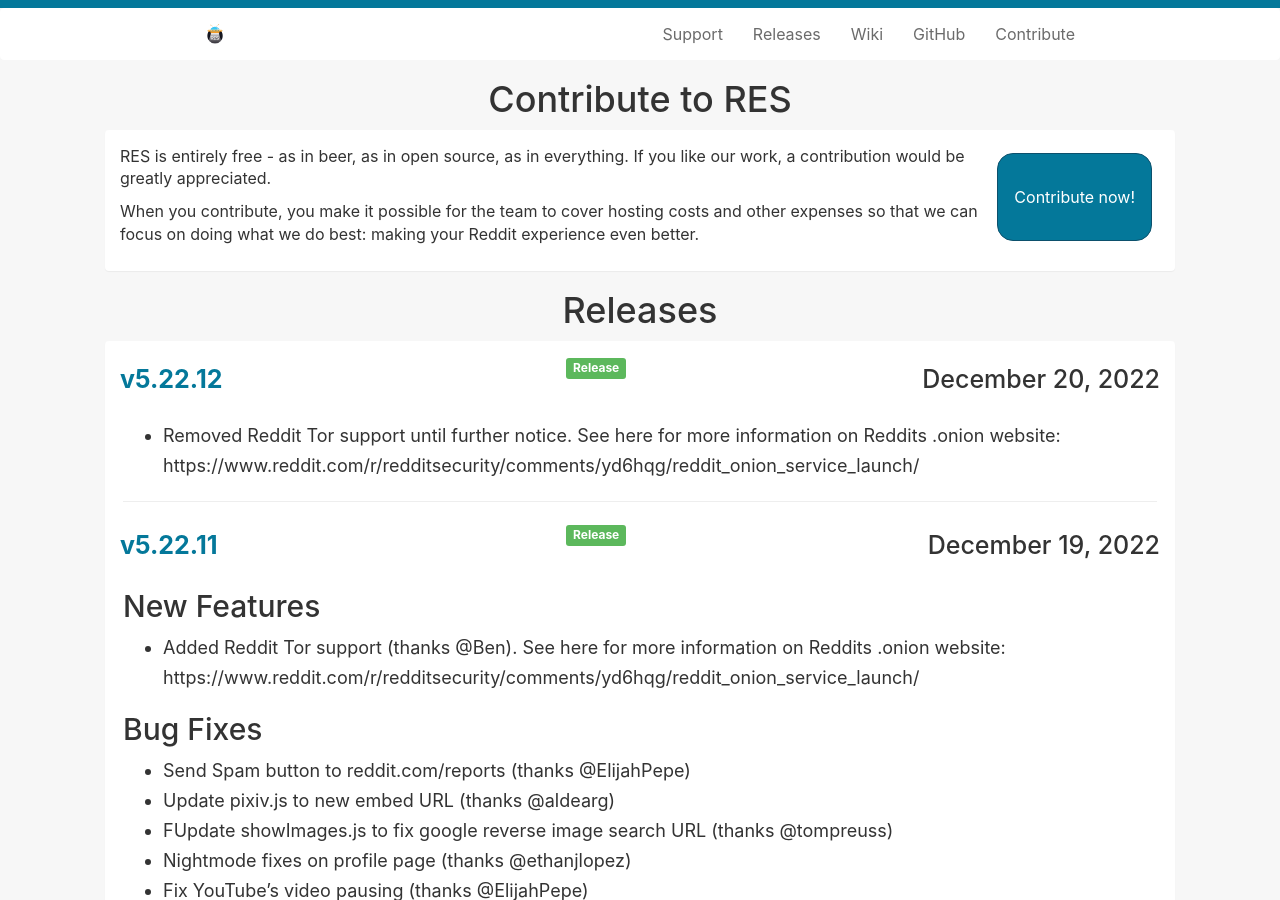
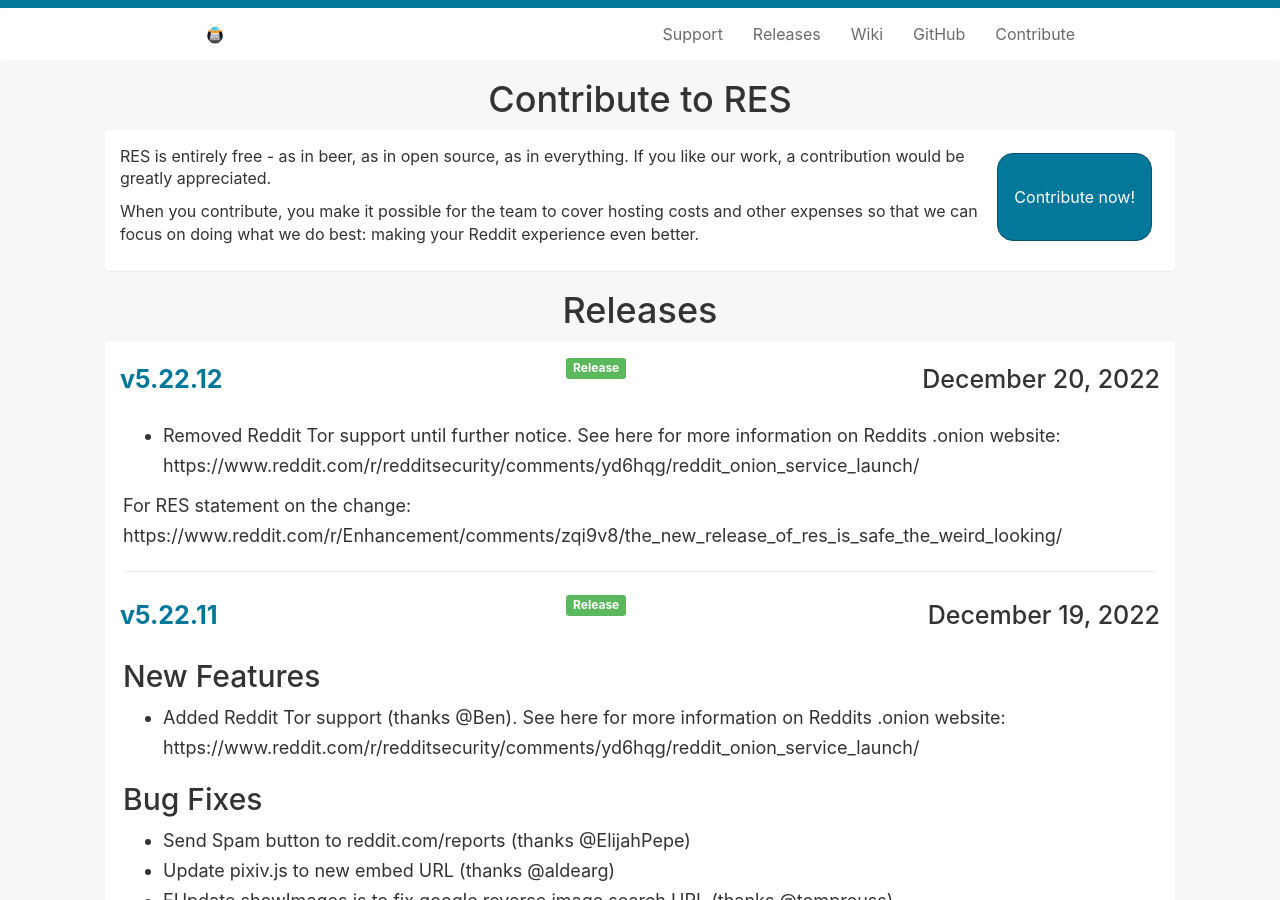
Before and after one commit to Reddit-Enhancement-Suite/Reddit-Enhancement-Suite.github.io, a Jekyll site: the page built from releases.html, in a window 1280 px wide and 900 px high. Built offline with Jekyll 4.4.1, drawn with Linux system fonts in a browser that asks for light colours.

Commit message:
Update 2022-12-20-52212.md

```diff
--- a/_posts/2022-12-20-52212.md
+++ b/_posts/2022-12-20-52212.md
@@ -7,3 +7,5 @@
 ---
 
 - Removed Reddit Tor support until further notice. See here for more information on Reddits .onion website: https://www.reddit.com/r/redditsecurity/comments/yd6hqg/reddit_onion_service_launch/
+
+For RES statement on the change: https://www.reddit.com/r/Enhancement/comments/zqi9v8/the_new_release_of_res_is_safe_the_weird_looking/
```
